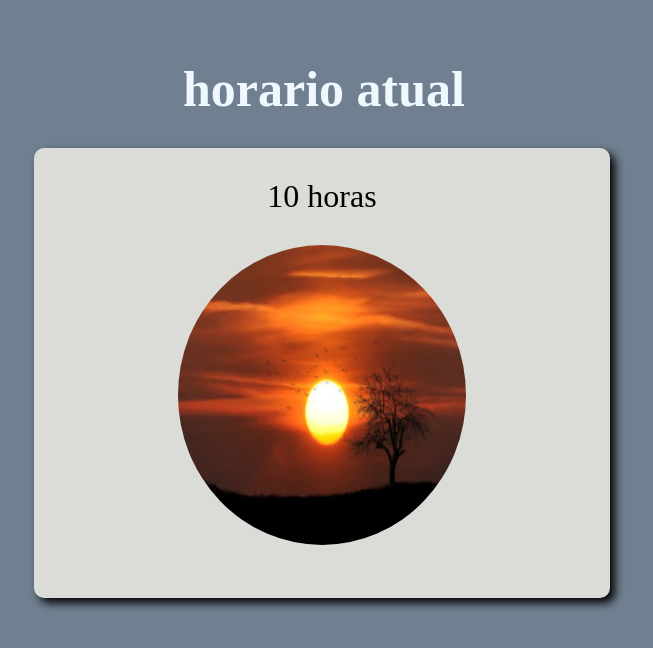
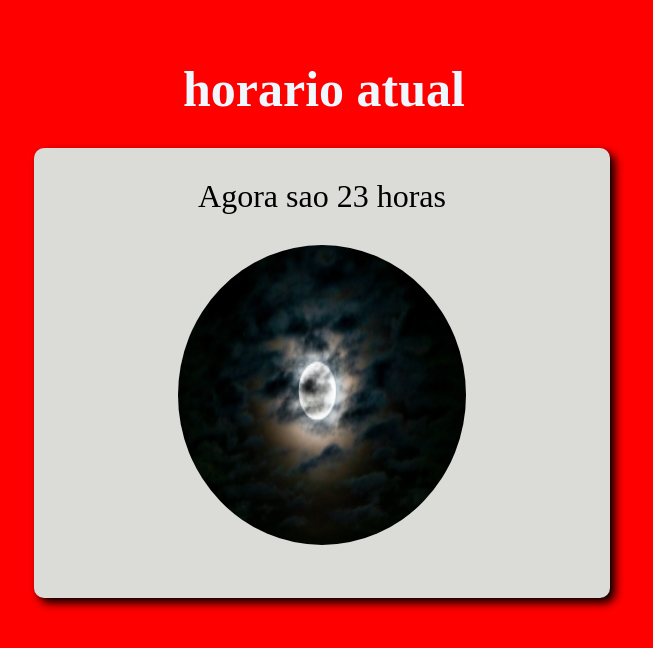
Before and after one commit to willdev24/javascript, a plain HTML site: page javascript_curso_em_video/exercicio_aula05/relogio.html in a window 1280 px wide. Shown: the whole page, without its empty margins (316-969 px from the left). Drawn offline with Linux system fonts and the light colour scheme.

Commit message:
relogio finalizado

```diff
--- a/javascript_curso_em_video/exercicio_aula05/javascript.js
+++ b/javascript_curso_em_video/exercicio_aula05/javascript.js
@@ -2,23 +2,25 @@
 function carregar(){
 
 var msg = document.querySelector('div.container')
-var img  = document.getElementsByClassName('foto')
-//var data = new data()
-var hora = 16
-var a = document.getElementById('relogio')
+var img  = document.getElementById('imagem')
+const data = new Date();
+let hora = data.getHours();
+var a = document.body
 
-
+msg.innerHTML =`Agora sao ${hora} horas`
 if(hora >= 5 && hora < 16){
 
     img.src= "foto_manha.png"
-
+    a.style.background = 'pink'
 
 } else if(hora >= 16 && hora < 18){
   //boa tarde
     img.src= 'foto_tarde.png'
+    a.style.background = 'blue'
 
 } else {
     img.src = 'foto_noite.png'
+    a.style.background = 'red'
 }
 
 }
--- a/javascript_curso_em_video/exercicio_aula05/relogio.html
+++ b/javascript_curso_em_video/exercicio_aula05/relogio.html
@@ -15,13 +15,12 @@
 
       <section id="relogio">
          <div class="container">
-          10 horas
+
          </div>
 
-        <div class="foto">
-          <img src="foto_tarde.png" alt="manha">
-
-         </div>
+          <div class="foto">
+            <img id="imagem" src="foto_tarde.png" alt="manha">
+          </div>
       </section>
 
   <script src="./javascript.js"></script>
--- a/javascript_curso_em_video/exercicio_aula05/styleee.css
+++ b/javascript_curso_em_video/exercicio_aula05/styleee.css
@@ -50,4 +50,5 @@ main h1{ text-align: center;
   padding: 30px 0;
 
   font-size: 32px;
+
 }
```
